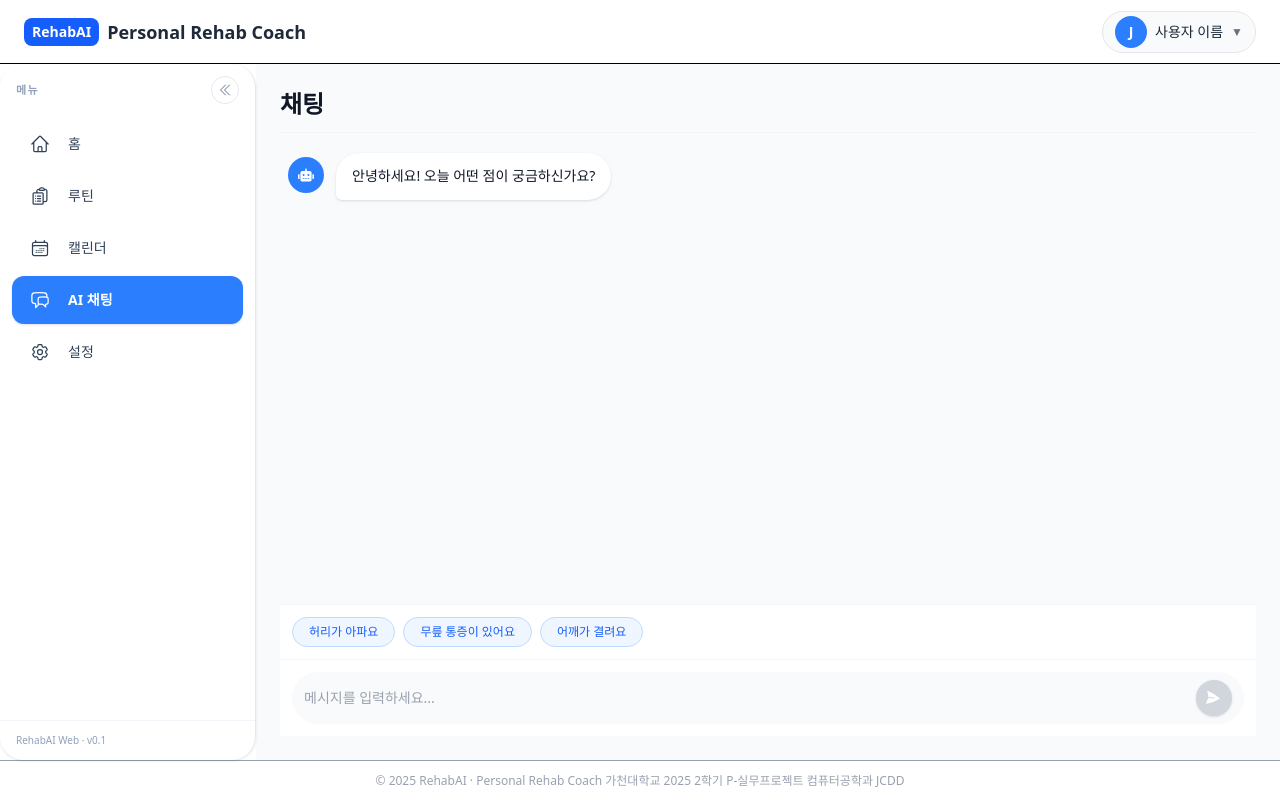
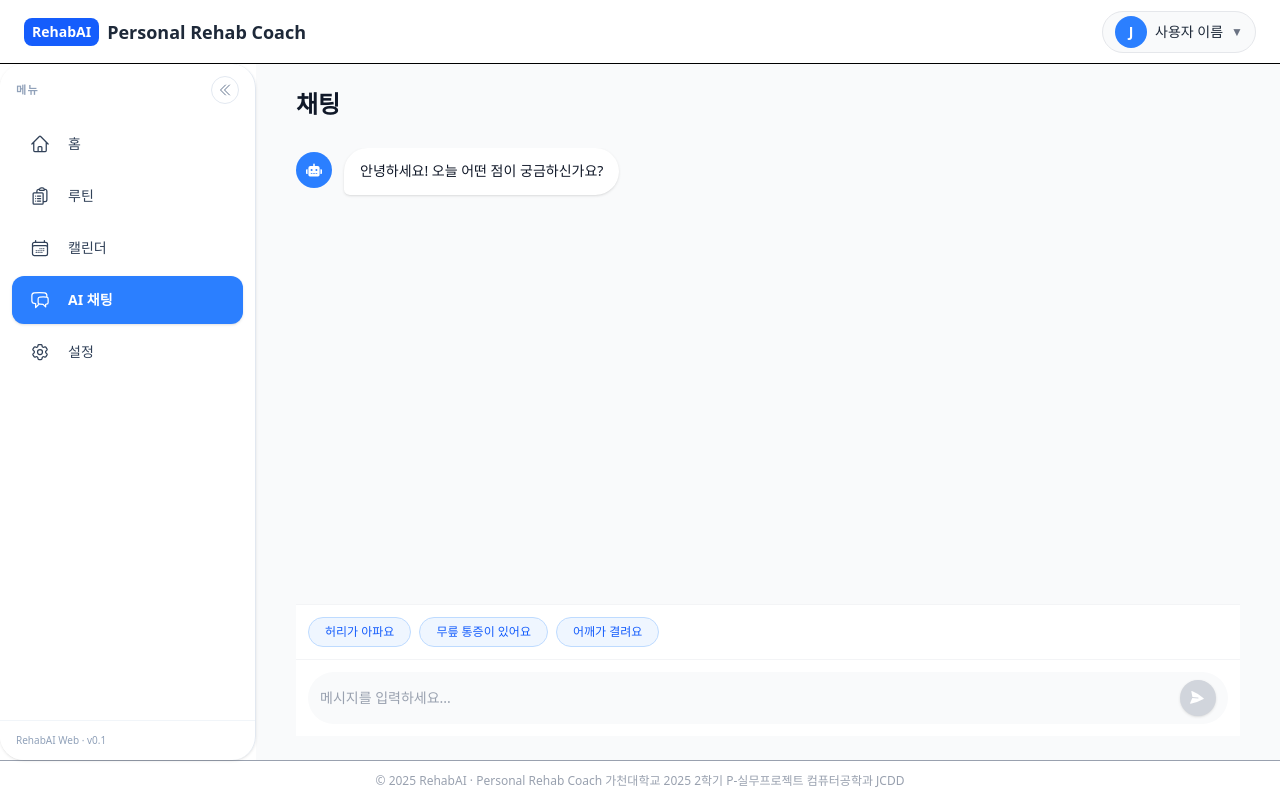
Before and after one commit to jeniferkim/rehab_web_fe, a React (Vite) app: page /app/chat in a window 1280 px wide. Built offline with nearby package versions, Linux system fonts and the light colour scheme; no server answers.

Commit message:
refac: 아울렛 부분 레이아웃 안 맞는 거 수정

```diff
--- a/src/components/routine/RoutineHeaderForm.tsx
+++ b/src/components/routine/RoutineHeaderForm.tsx
@@ -10,7 +10,7 @@ type Props = {
 
 const RoutineHeaderForm: React.FC<Props> = ({ name, onChangeName }) => {
   return (
-    <section className="col-span-2 mb-2">
+    <section className="mt-1">
       <input
         className="w-full border-b border-gray-200 bg-transparent pb-2 text-2xl font-bold outline-none"
         placeholder="루틴 이름을 입력하세요"
--- a/src/pages/CalendarPage.tsx
+++ b/src/pages/CalendarPage.tsx
@@ -46,7 +46,7 @@ const CalendarPage: React.FC = () => {
   const selectedDayStatus = mockDayStatusByDate[selectedDateLabel];
 
   return (
-    <div className="mx-auto flex max-w-5xl flex-col gap-6">
+    <div className="mx-auto flex max-w-6xl flex-col gap-6">
       <section className="mt-1">
         <h1 className="text-2xl font-bold text-gray-900">캘린더</h1>
       </section>
--- a/src/pages/ChatPage.tsx
+++ b/src/pages/ChatPage.tsx
@@ -48,15 +48,18 @@ const ChatPage: React.FC = () => {
 
   return (
     <div className="flex h-full flex-col">
-      {/* 상단 타이틀 */}
-      <div className="mb-4 border-b border-gray-100 pb-3">
-        <h1 className="text-2xl font-bold text-gray-900">채팅</h1>
-      </div>
+    {/* 상단 헤더 + 가로폭 제한 */}
+    <div className="mx-auto w-full max-w-6xl px-4">
+      <h1 className="mb-4 pb-3 text-2xl font-bold text-gray-900">
+        채팅
+      </h1>
+    </div>
 
-      {/* 채팅 메시지 영역 */}
-      <div className="flex min-h-0 flex-1 flex-col">
-        <div className="flex-1 overflow-y-auto px-2 pb-2 pt-1">
-          <div className="flex flex-col gap-4">
+    {/* 채팅 본문 + max-w 유지 + flex-1 유지 */}
+    <div className="mx-auto flex w-full max-w-6xl flex-col flex-1 px-4">
+      {/* 메시지 리스트 */}
+      <div className="flex-1 overflow-y-auto pb-2">
+        <div className="flex flex-col gap-4">
             {messages.map((msg) => (
               <ChatMessageBubble key={msg.id} message={msg} />
             ))}
--- a/src/pages/HomePage.tsx
+++ b/src/pages/HomePage.tsx
@@ -29,7 +29,7 @@ const HomePage: React.FC = () => {
   };
 
   return (
-    <div className="mx-auto flex max-w-4xl flex-col gap-6">
+    <div className="mx-auto flex max-w-6xl flex-col gap-6">
       {/* 인사 영역 */}
       <section className="mt-2">
         <p className="text-sm font-medium text-gray-500">홈</p>
--- a/src/pages/RoutineCreatePage.tsx
+++ b/src/pages/RoutineCreatePage.tsx
@@ -46,7 +46,7 @@ const RoutineCreatePage: React.FC = () => {
   };
 
   return (
-    <div className="mx-auto flex max-w-5xl flex-col gap-6">
+    <div className="mx-auto flex max-w-6xl flex-col gap-6">
       <RoutineHeaderForm name={name} onChangeName={setName} />
 
       <div className="grid grid-cols-[2fr,3fr] gap-6">
--- a/src/pages/RoutinesPage.tsx
+++ b/src/pages/RoutinesPage.tsx
@@ -6,7 +6,7 @@ import { mockMyRoutines } from "../mocks/routineMocks";
 
 const RoutinesPage: React.FC = () => {
   return (
-    <div className="mx-auto flex max-w-5xl flex-col gap-8">
+    <div className="mx-auto flex max-w-6xl flex-col gap-6">
       {/* 상단 타이틀 섹션 */}
       <section className="mt-1">
         <h1 className="text-2xl font-bold text-gray-900">루틴</h1>
--- a/src/pages/SettingsPage.tsx
+++ b/src/pages/SettingsPage.tsx
@@ -25,7 +25,7 @@ const SettingsPage: React.FC = () => {
   };
 
   return (
-    <div className="mx-auto min-h-screen max-w-2xl px-4 py-8">
+    <div className="mx-auto flex max-w-6xl flex-col gap-6">
       <h1 className="mb-6 text-2xl font-bold text-gray-900">설정</h1>
 
       {/* --------------------------- */}
```
